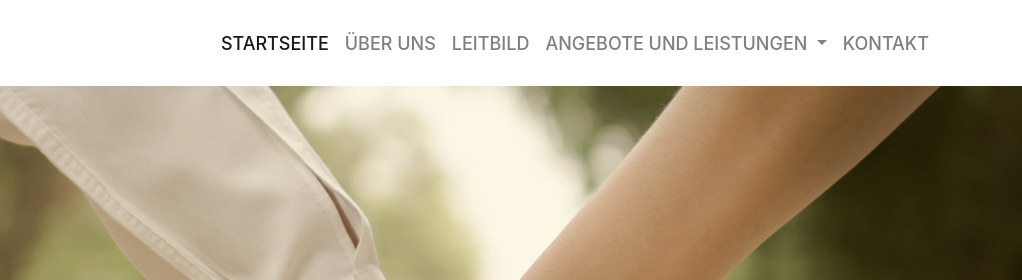
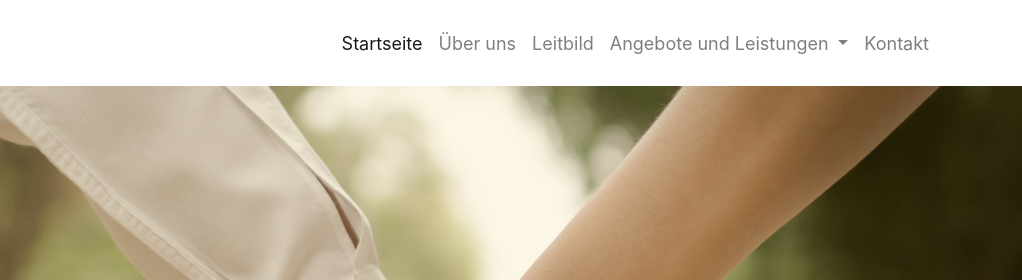
Before and after one commit to ofemmy/getu-web-project, a website: page index.html in a window 1280 px wide. Shown: the top 280 px of the page, 258-1280 px from the left. Drawn offline with nearby package versions, Linux system fonts and the light colour scheme.

Commit message:
changed navlink text

```diff
--- a/index.html
+++ b/index.html
@@ -35,7 +35,7 @@
             <ul class="navbar-nav ml-auto">
               <li class="nav-item active">
                 <a class="nav-link" href="#"
-                  >StartSeite <span class="sr-only">(current)</span></a
+                  >Startseite <span class="sr-only">(current)</span></a
                 >
               </li>
               <li class="nav-item">
@@ -205,7 +205,7 @@
         <div>
           <div class="container h-100">
             <div class="row h-100">
-              <div class="col-md-6 d-flex h-100" style="padding-left:0">
+              <div class="col-md-6 d-flex h-100" style="padding-left: 0;">
                 <p class="lead align-self-center text-justify">
                   Lorem ipsum dolor sit amet consectetur adipisicing elit. Quia
                   soluta, tenetur quas, quod ducimus facere consequuntur
@@ -220,7 +220,7 @@
               <div class="col-md-6 h-100" id="carousel-div">
                 <div
                   id="custom-carousel"
-                  class=" container carousel slide h-100"
+                  class="container carousel slide h-100"
                   data-ride="carousel"
                 >
                   <div class="carousel-inner h-100">
--- a/sass/_navbar.scss
+++ b/sass/_navbar.scss
@@ -2,7 +2,7 @@ nav {
   box-shadow: 0px 1px 1px $dark-blue;
 }
 .nav-link {
-  text-transform: uppercase;
+  // text-transform: uppercase;
 }
 .navbar-brand {
   img {
```
Also changed, not shown: css/style.css.
